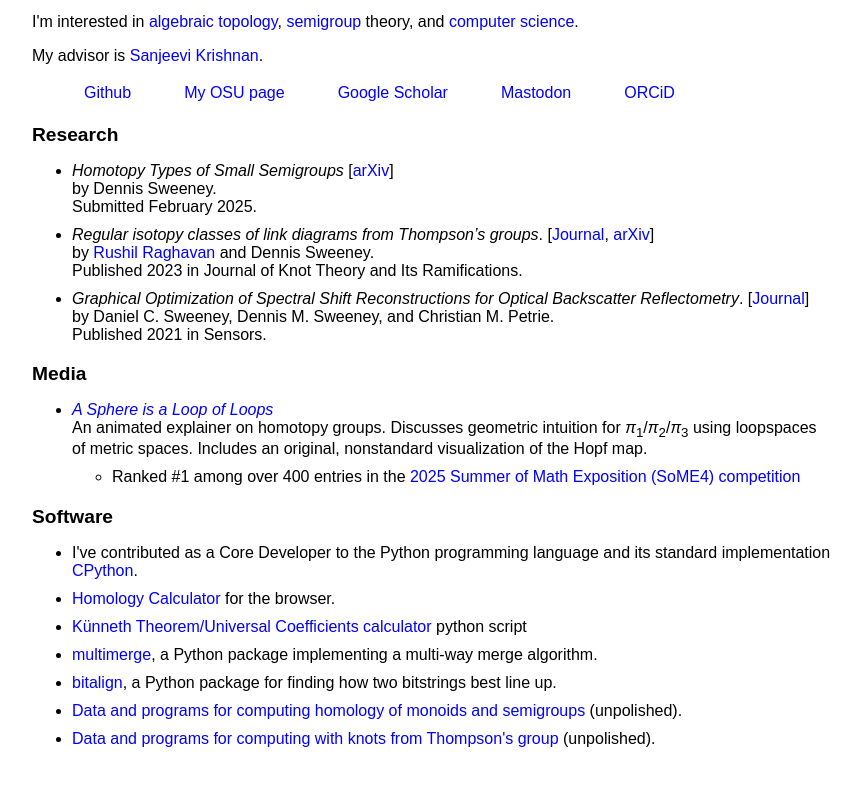
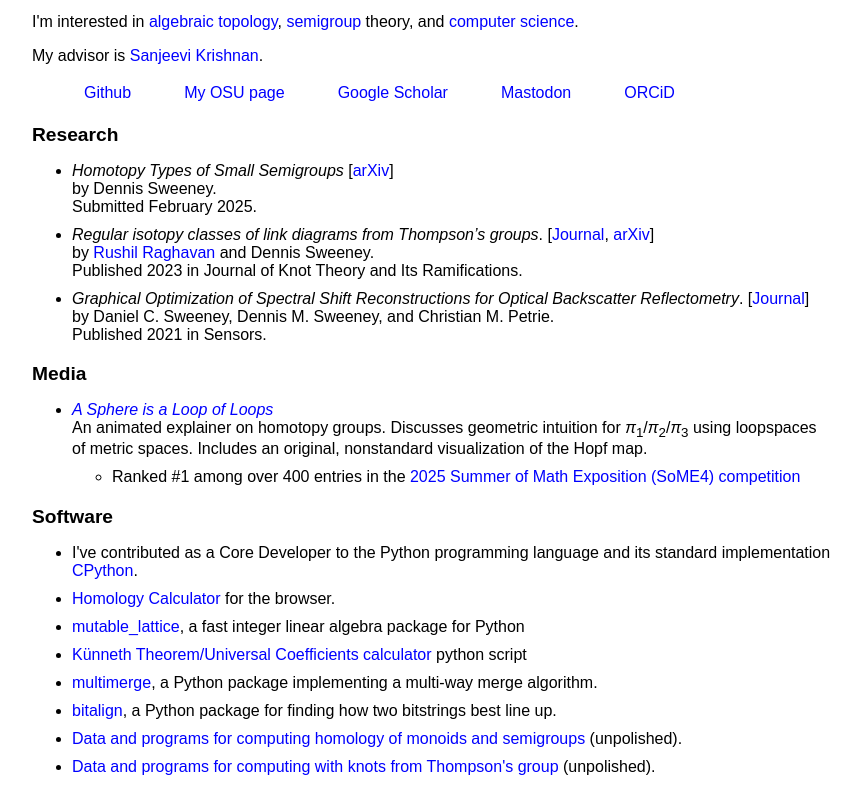
Before and after one commit to sweeneyde/sweeneyde.github.io, a plain HTML site: page index.html in a window 1280 px wide. Shown: the part 101-893 px from the top of the page, without its empty margins (208-1069 px from the left). Before the commit the page ends 865 px from the top, so only its background shows below. Drawn offline with Linux system fonts and the light colour scheme.

Commit message:
Add mutable_lattice

```diff
--- a/index.html
+++ b/index.html
@@ -89,6 +89,7 @@
 <ul>
     <li>I've contributed as a Core Developer to the Python programming language and its standard implementation <a href="https://github.com/python/cpython">CPython</a>.</li>
     <li><a href="https://sweeneyde.github.io/homology-js/">Homology Calculator</a> for the browser.</li>
+    <li><a href="https://pypi.org/project/mutable-lattice/">mutable_lattice</a>, a fast integer linear algebra package for Python</li>
     <li><a href="https://gist.github.com/sweeneyde/ad7a21ebefadf8ce7063f3ffdc62447f">Künneth Theorem/Universal Coefficients calculator</a> python script</li>
     <li><a href="https://pypi.org/project/multimerge/">multimerge</a>, a Python package implementing a multi-way merge algorithm.</li>
     <li><a href="https://pypi.org/project/bitalign/">bitalign</a>, a Python package for finding how two bitstrings best line up.</li>
```
